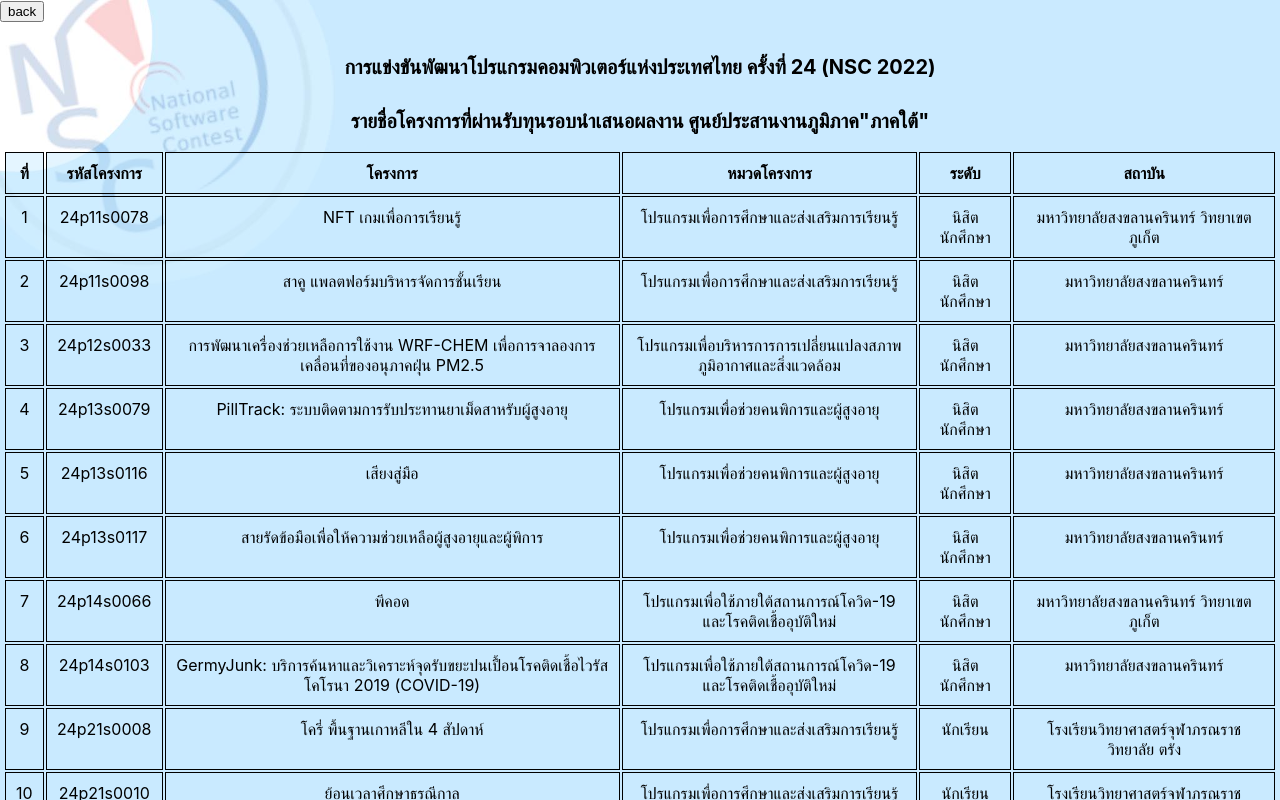
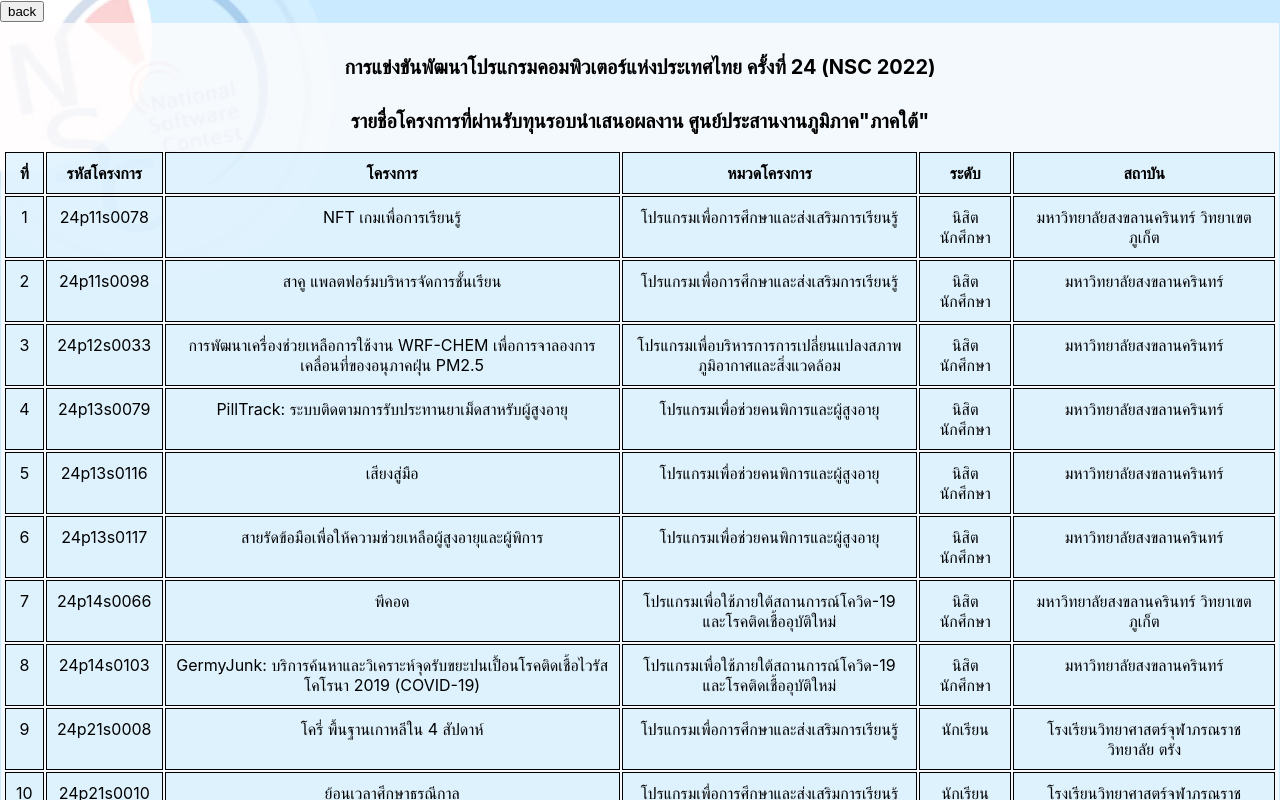
Before and after one commit to chanathipsukphonsawan/nscproject, a React (Create React App) app in the folder client/: page /Announcement2 in a window 1280 px wide. Shown: the top 800 px of the page. Built offline with nearby package versions, Linux system fonts and the light colour scheme.

Commit message:
edit code in announcement page 2

```diff
--- a/client/src/page/Announcement2page.js
+++ b/client/src/page/Announcement2page.js
@@ -12,7 +12,7 @@
         <Button onClick={back}>back</Button>
         <tr>
           <td>
-            <table>
+            <table style={{ margin: 'auto', tableLayout: 'auto', backgroundColor: 'rgba(255, 253, 253, 0.8)' }}>
                 <h1 style={{ textAlign: 'center', fontSize: '20px', marginTop: '30px' }}>การแข่งขันพัฒนาโปรแกรมคอมพิวเตอร์แห่งประเทศไทย ครั้งที่ 24 (NSC 2022)</h1>
                 <h2 style={{ textAlign: 'center', fontSize: '20px', marginTop: '30px' }}>รายชื่อโครงการที่ผ่านรับทุนรอบนำเสนอผลงาน ศูนย์ประสานงานภูมิภาค"ภาคใต้"</h2>
                 <div style={{textAlign: 'center', justifyContent: 'center',}}>
```
